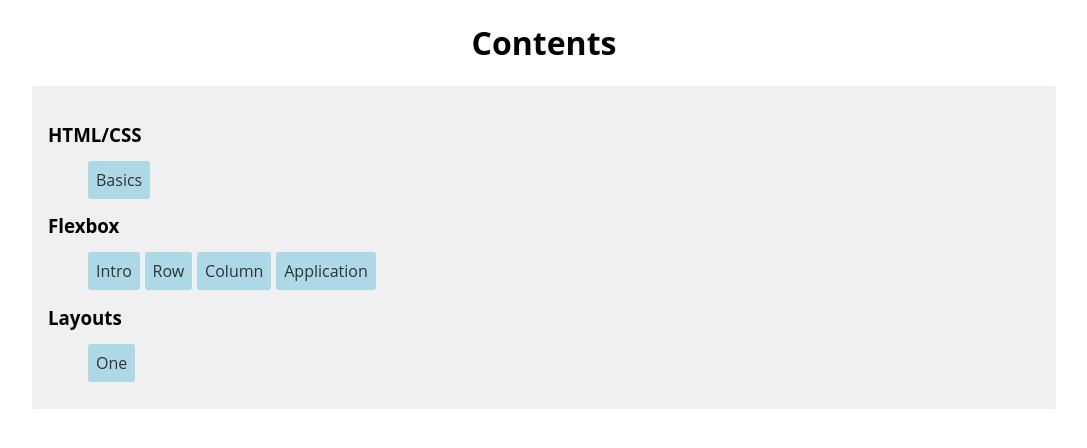
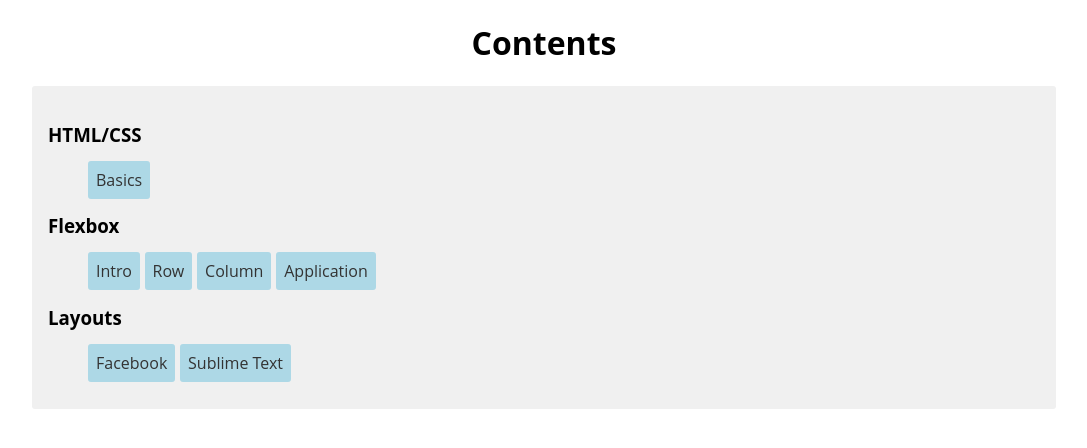
Before and after one commit to towniyan/towniyan.github.io, a plain HTML site: page index.html in a window 1280 px wide. Shown: the whole page, without its empty margins (96-1183 px from the left). Drawn offline with Linux system fonts and the light colour scheme.

Commit message:
Sublime text layout added

```diff
--- a/index.html
+++ b/index.html
@@ -8,4 +8,4 @@ ol a li {
 	padding: 0.5em;
 	border-radius: 3px;
 	margin-right: 0.3em;
-}</style></head><body><h1><center>Contents</center></h1><div class="box"><h3>HTML/CSS</h3><ol><a href="html-basics.html"><li>Basics</li></a></ol><h3>Flexbox</h3><ol><a href="flexbox-intro.html"><li>Intro</li></a><a href="flexbox-row.html"><li>Row</li></a><a href="flexbox-col.html"><li>Column</li></a><a href="flexbox-application.html"><li>Application</li></a></ol><h3>Layouts</h3><ol><a href="layout-one.html"><li>One</li></a></ol></div></body></html>
+}</style></head><body><h1><center>Contents</center></h1><div class="box"><h3>HTML/CSS</h3><ol><a href="html-basics.html"><li>Basics</li></a></ol><h3>Flexbox</h3><ol><a href="flexbox-intro.html"><li>Intro</li></a><a href="flexbox-row.html"><li>Row</li></a><a href="flexbox-col.html"><li>Column</li></a><a href="flexbox-application.html"><li>Application</li></a></ol><h3>Layouts</h3><ol><a href="layout-facebook.html"><li>Facebook</li></a><a href="layout-sbt-website/index.html"><li>Sublime Text</li></a></ol></div></body></html>
```
Also changed, not shown: layout-facebook.html (renamed from layout-one.html).
